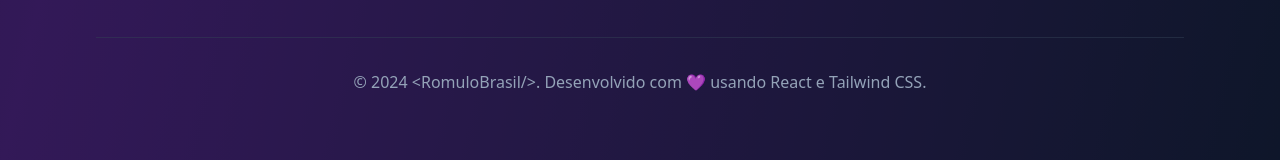
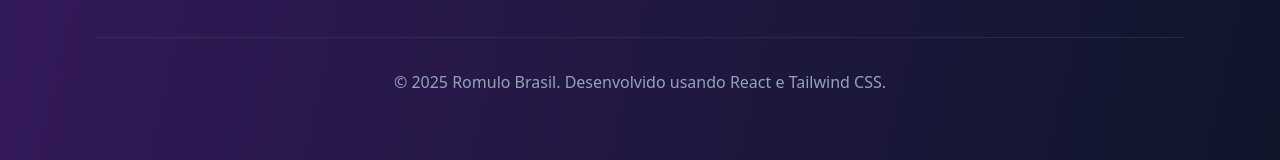
Before and after one commit to Romulo-us-br/Portifolio, a React (Vite) app: page / in a window 1280 px wide. Shown: the part 5503-5663 px from the top of the page. Built offline with nearby package versions, Linux system fonts and the light colour scheme.

Commit message:
title change 2

```diff
--- a/src/components/Contact.tsx
+++ b/src/components/Contact.tsx
@@ -170,7 +170,7 @@ const Contact = () => {
         {/* Footer */}
         <div className="mt-20 pt-8 border-t border-slate-700/50 text-center">
           <p className="text-slate-400">
-            © 2024 {"<RomuloBrasil/>"}.  Desenvolvido com 💜 usando React e Tailwind CSS.
+            © 2025 Romulo Brasil.  Desenvolvido usando React e Tailwind CSS.
           </p>
         </div>
       </div>
```
